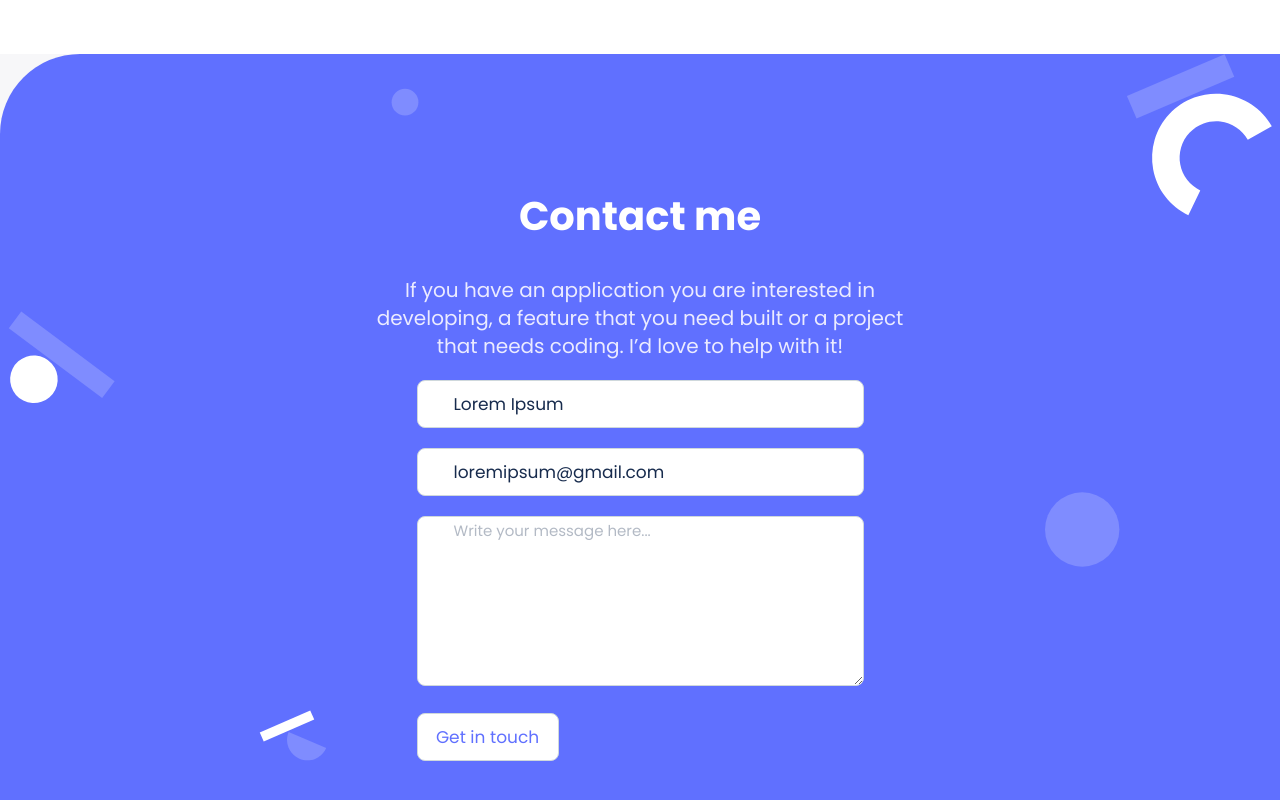
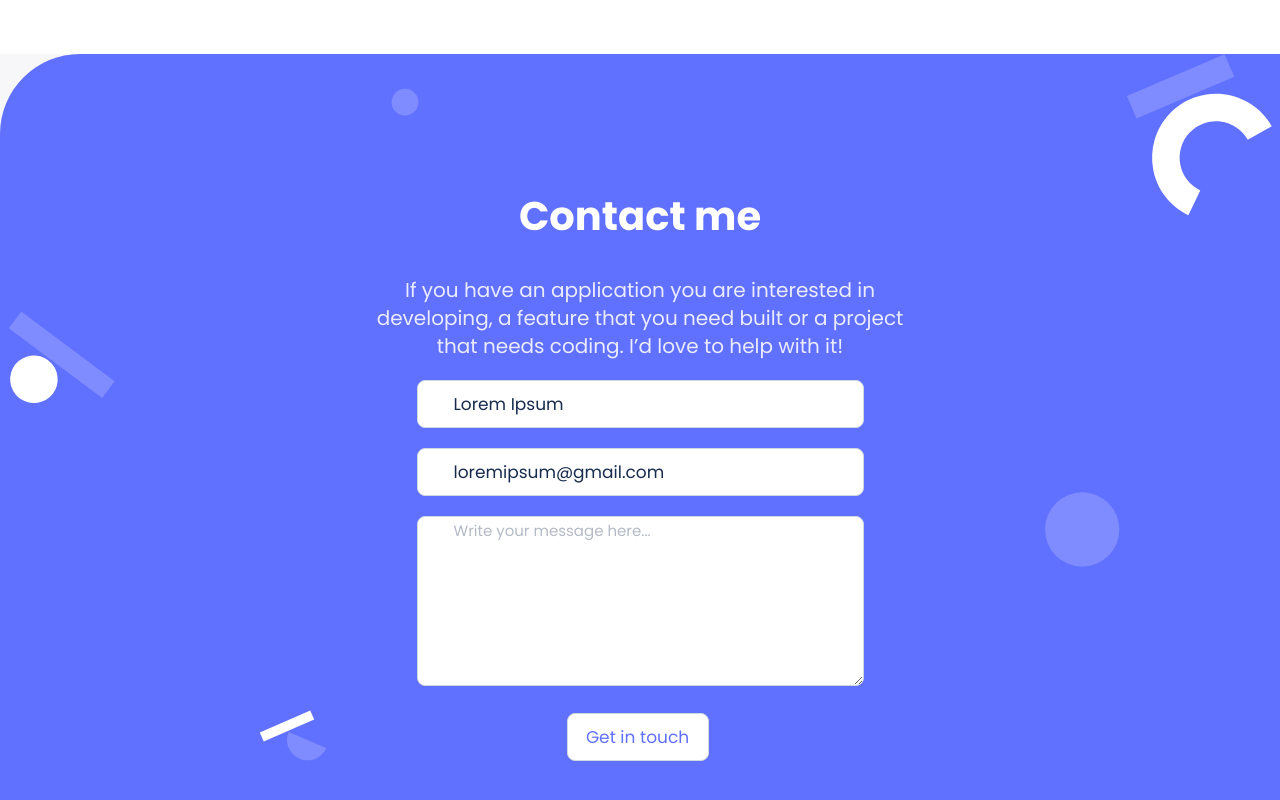
Before and after one commit to VaheStepanyan100/portfolio, a plain HTML site: page index.html in a window 1280 px wide. Shown: the part 3817-4617 px from the top of the page. Drawn offline with Linux system fonts and the light colour scheme.

Commit message:
Add pressed interaction to the form submit button

```diff
--- a/styles.css
+++ b/styles.css
@@ -496,4 +496,13 @@ input[type="submit"]:hover {
   .formInputItems textarea {
     width: 447px;
   }
+
+  .formInputItems input[type="submit"] {
+    margin-left: 150px;
+  }
+
+  .formInputItems input[type="submit"]:active {
+    background-color: #2230d2;
+    color: white;
+  }
 }
```
